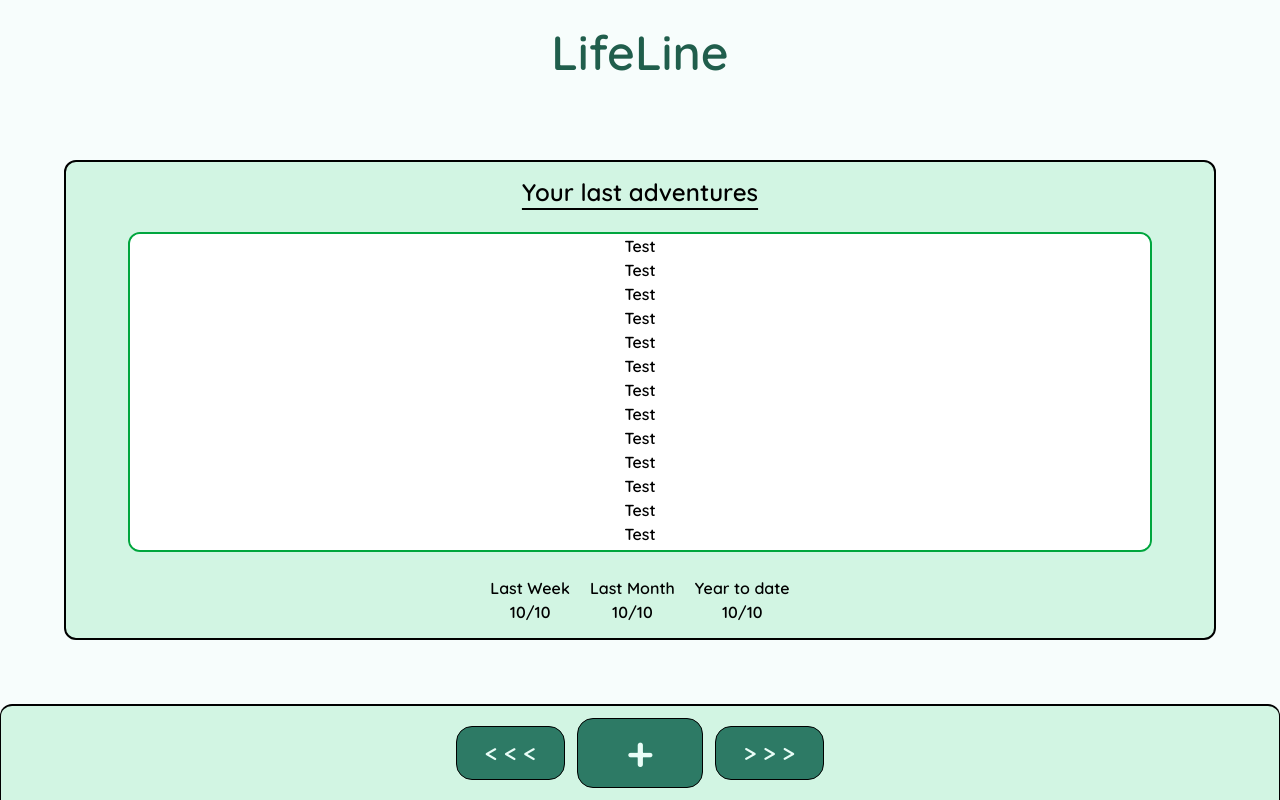
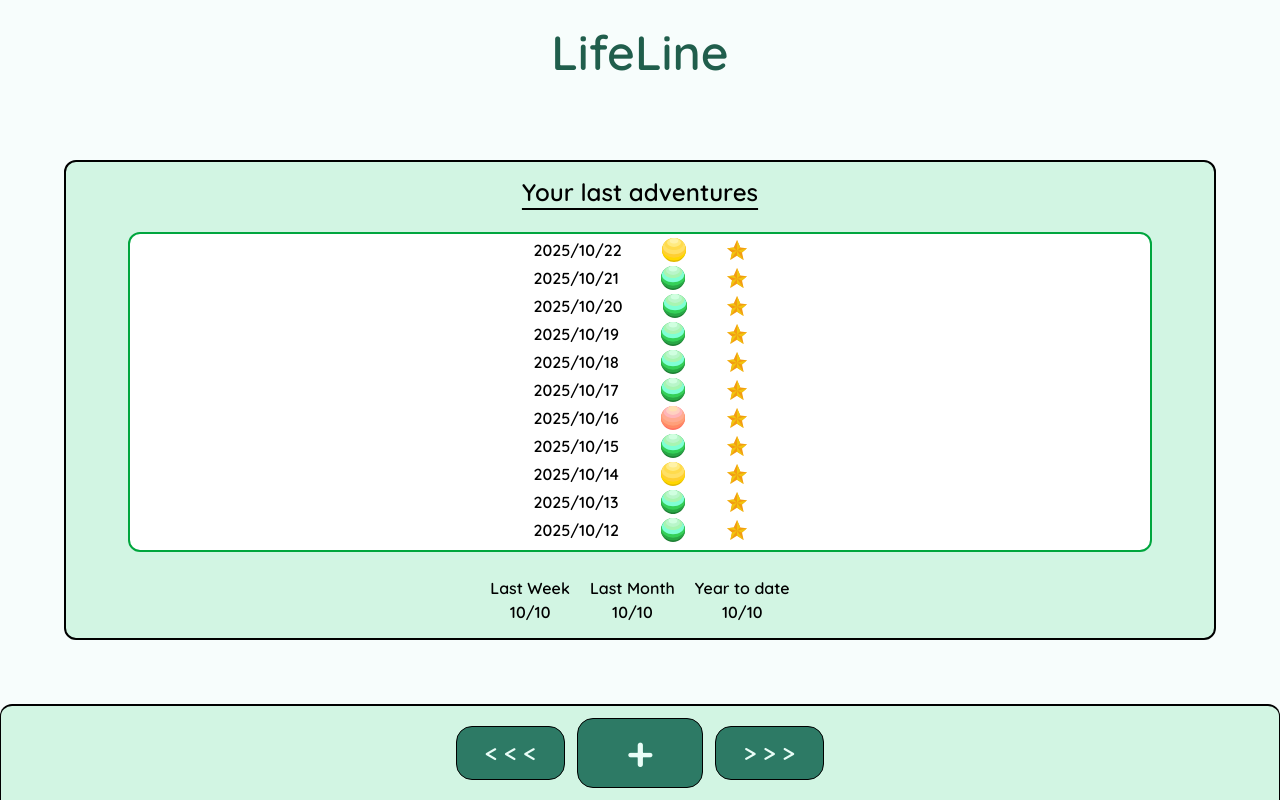
Before and after one commit to acolote1998/life-line-front-end, a React (Vite) app: page /days in a window 1280 px wide. Built offline with nearby package versions, Linux system fonts and the light colour scheme.

Commit message:
rendering DayListItem in /days route

```diff
--- /dev/null
+++ b/src/components/DayListItem.tsx
@@ -0,0 +1,30 @@
+import type { DayType } from "../types/DayType";
+import DarkSphere from "./spheres/DarkSphere";
+import GoldenSphere from "./spheres/GoldenSphere";
+import GreenSphere from "./spheres/GreenSphere";
+import RedSphere from "./spheres/RedSphere";
+import Star from "./svg/Star";
+
+const DayListItem = ({ id, date, score }: DayType) => {
+  const calculateSphere = () => {
+    if (score) {
+      if (score === 10) return <GoldenSphere width={24} height={24} />;
+      if (score > 5) return <GreenSphere width={24} height={24} />;
+      if (score > 2) return <RedSphere width={24} height={24} />;
+      if (score <= 2) return <DarkSphere width={24} height={24} />;
+    }
+    return null;
+  };
+
+  return (
+    <li className="m-1" id={id.toString()}>
+      <div className="flex flex-row justify-between align-middle items-center gap-10">
+        <p>{date}</p>
+        {calculateSphere()}
+        <Star width={20} height={20} />
+      </div>
+    </li>
+  );
+};
+
+export default DayListItem;
--- a/src/routes/days/index.tsx
+++ b/src/routes/days/index.tsx
@@ -2,6 +2,7 @@ import { createFileRoute } from "@tanstack/react-router";
 import useDays from "../../hooks/useDays";
 import type { DayType } from "../../types/DayType";
 import { useEffect, useState } from "react";
+import DayListItem from "../../components/DayListItem";
 
 export const Route = createFileRoute("/days/")({
   component: RouteComponent,
@@ -24,27 +25,16 @@ function RouteComponent() {
       </h1>
       <div className="flex self-center justify-center w-[80vw] h-[40vh] border-2 rounded-xl border-green-600 bg-white overflow-scroll">
         <ul>
-          <li>Test</li>
-          <li>Test</li>
-          <li>Test</li>
-          <li>Test</li>
-          <li>Test</li>
-          <li>Test</li>
-          <li>Test</li>
-          <li>Test</li>
-          <li>Test</li>
-          <li>Test</li>
-          <li>Test</li>
-          <li>Test</li>
-          <li>Test</li>
-          <li>Test</li>
-          <li>Test</li>
-          <li>Test</li>
-          <li>Test</li>
-          <li>Test</li>
-          <li>Test</li>
-          <li>Test</li>
-          <li>Test</li>
+          {days.map((day) => (
+            <DayListItem
+              date={day.date}
+              description={day.description}
+              id={day.id}
+              readOnly={day.readOnly}
+              score={day.score}
+              key={day.id}
+            />
+          ))}
         </ul>
       </div>
       <div className="flex flex-row gap-5 items-center text-center">
```
